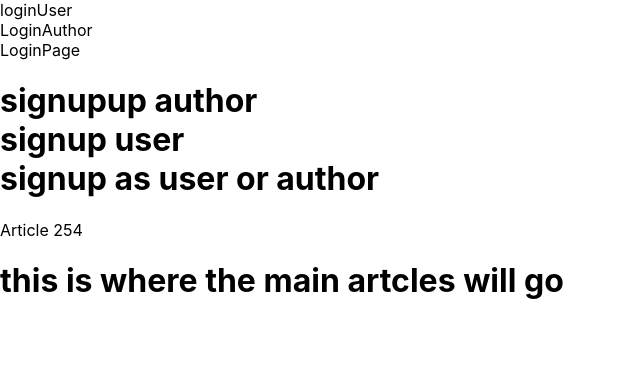
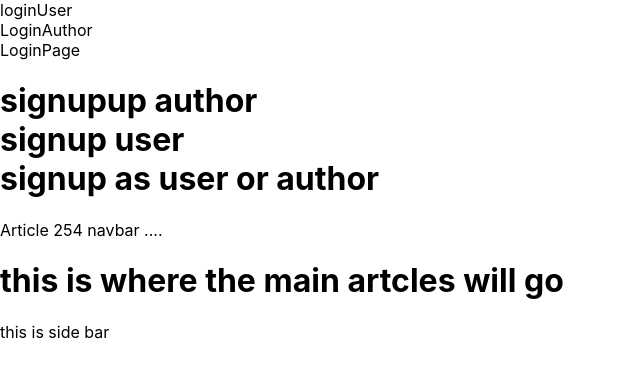
Before and after one commit to phase-4-group-15/front-end-phase-4, a React (Create React App) app: page / in a window 1280 px wide. Shown: the top 376 px of the page, without its empty margins (0-640 px from the left). Built offline with nearby package versions, Linux system fonts and the light colour scheme.

Commit message:
finished components skeleton

```diff
--- a/src/components/Navbar.js
+++ b/src/components/Navbar.js
@@ -1,6 +1,6 @@
 const Navbar = () => {
     return (
-       <header>Article 254</header>
+       <header>Article 254 navbar ....</header>
       );
 }
 
--- /dev/null
+++ b/src/components/Sidebar.js
@@ -0,0 +1,7 @@
+const Sidebar = () => {
+    return (
+        <div> this is side bar</div>
+     );
+}
+
+export default Sidebar;
--- a/src/pages/ArticlesPage.js
+++ b/src/pages/ArticlesPage.js
@@ -1,7 +1,10 @@
+import Sidebar from "../components/Sidebar";
+
 const ArticlesPage = () => {
     return (
-         <div>
+    <div>
       <h1>this is where the main artcles will go</h1>
+      <Sidebar />
 
     </div>
      );
--- a/src/pages/SignupPage.js
+++ b/src/pages/SignupPage.js
@@ -6,7 +6,7 @@ const SignupPage = () => {
         <h1>
             <SignUpAuthor/>
             <SignUpUser/>
-            signup as user or author
+             signup as user or author
 
             </h1>
      );
```
Also changed, not shown: src/components/ArticlesCardList.js (added, +9 -0 lines).
